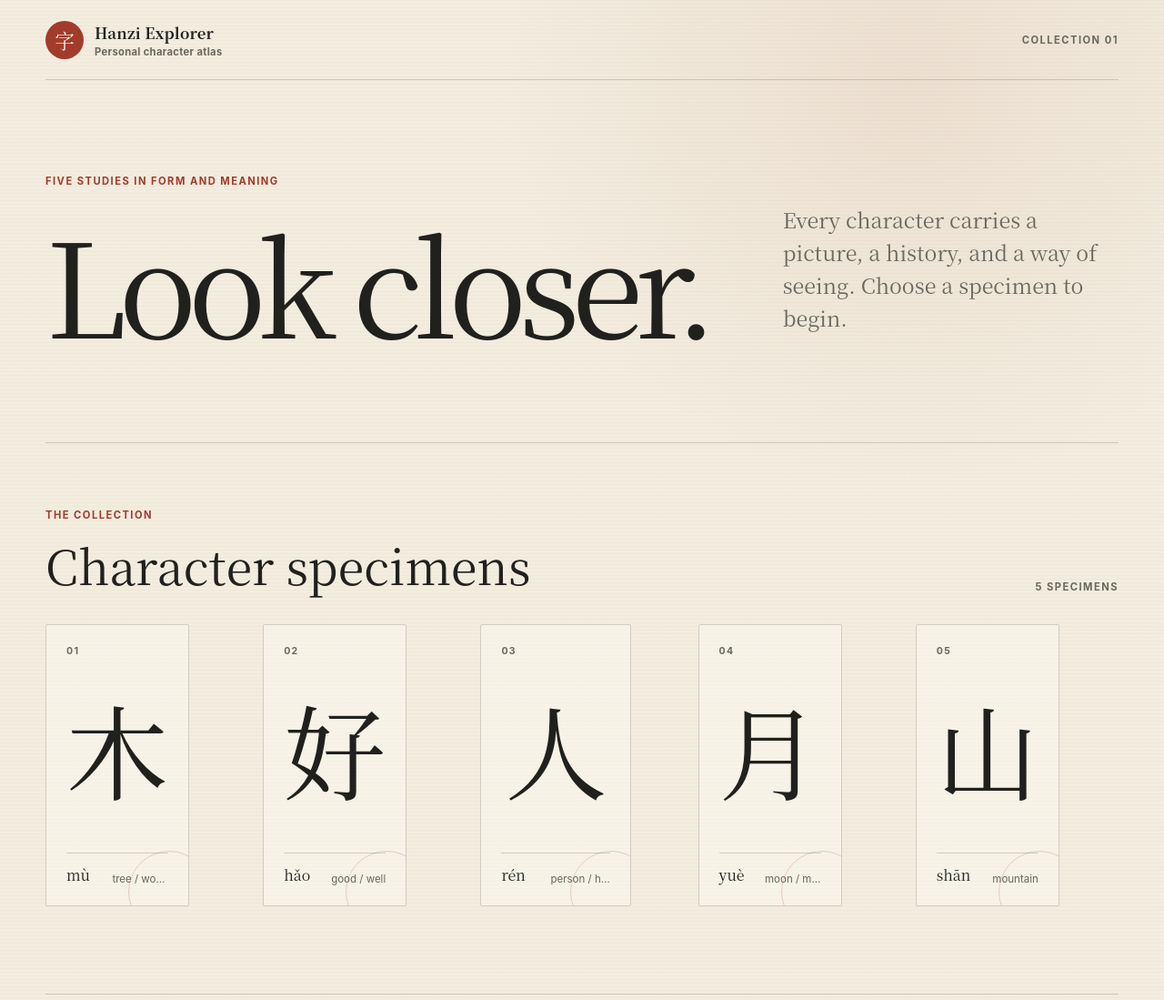
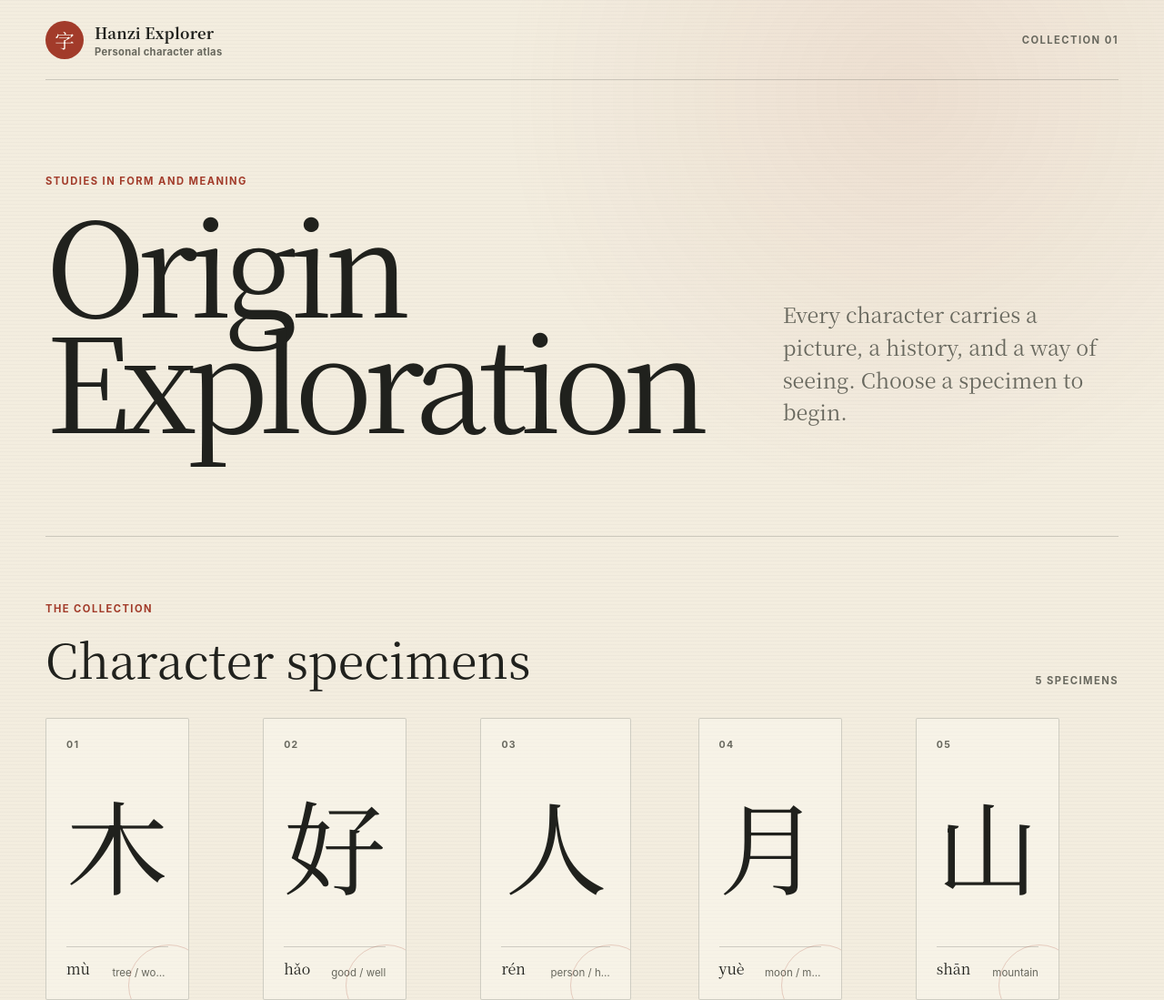
Before and after one commit to Zagundo/hanzi-explorer, a website: page app/index.html in a window 1280 px wide. Shown: the top 1099 px of the page at 91% size. Drawn offline with Linux system fonts and the light colour scheme.

Commit message:
feat: standardize Hanzi typography
Use a reproducible Noto Serif SC subset across devices and align the hero copy with the project's origin-exploration intent. Include the font license, regeneration command, and coverage for future character additions.

```diff
--- /dev/null
+++ b/app/fonts/subset.txt
@@ -0,0 +1 @@
+上个亮人从们份众你光出前吃大头女好子字山岛峰工床很日明月朋期木板林校桌森水
--- a/app/index.html
+++ b/app/index.html
@@ -28,8 +28,8 @@
 
       <main>
         <section class="hero" aria-labelledby="page-title">
-          <p class="eyebrow">Five studies in form and meaning</p>
-          <h1 id="page-title">Look closer.</h1>
+          <p class="eyebrow">Studies in form and meaning</p>
+          <h1 id="page-title">Origin Exploration</h1>
           <p class="hero-copy">
             Every character carries a picture, a history, and a way of seeing.
             Choose a specimen to begin.
--- a/app/styles.css
+++ b/app/styles.css
@@ -1,3 +1,11 @@
+@font-face {
+  font-family: "Noto Serif SC Subset";
+  src: url("./fonts/noto-serif-sc-subset.woff2") format("woff2");
+  font-display: swap;
+  font-style: normal;
+  font-weight: 400;
+}
+
 :root {
   color-scheme: light;
   --ink: #20211d;
@@ -7,8 +15,8 @@
   --line: rgba(32, 33, 29, 0.18);
   --cinnabar: #a23b2a;
   --jade: #486b5a;
-  --serif: "Songti SC", "STSong", "Noto Serif CJK SC", "Times New Roman",
-    serif;
+  --serif: "Noto Serif SC Subset", "Songti SC", "STSong",
+    "Noto Serif CJK SC", "Times New Roman", serif;
   --sans: -apple-system, BlinkMacSystemFont, "SF Pro Text", "Helvetica Neue",
     sans-serif;
 }
--- a/package.json
+++ b/package.json
@@ -3,6 +3,7 @@
   "private": true,
   "type": "module",
   "scripts": {
+    "font:subset": "node scripts/update-font-subset.mjs",
     "test": "node --test"
   }
 }
--- /dev/null
+++ b/scripts/update-font-subset.mjs
@@ -0,0 +1,87 @@
+import { mkdir, readFile, writeFile } from "node:fs/promises";
+import { pathToFileURL } from "node:url";
+
+const projectRoot = new URL("../", import.meta.url);
+const fontDirectory = new URL("app/fonts/", projectRoot);
+export const fontSourcePaths = [
+  "data/characters.json",
+  "app/index.html",
+  "app/favicon.svg",
+];
+const licenseUrl =
+  "https://raw.githubusercontent.com/google/fonts/main/ofl/notoserifsc/OFL.txt";
+
+export function extractHanzi(sources) {
+  const glyphs = sources.join("").match(/\p{Script=Han}/gu) ?? [];
+
+  return [...new Set(glyphs)]
+    .sort((left, right) => left.codePointAt(0) - right.codePointAt(0))
+    .join("");
+}
+
+async function fetchRequired(url, options) {
+  const response = await fetch(url, options);
+
+  if (!response.ok) {
+    throw new Error(`${url} returned ${response.status}`);
+  }
+
+  return response;
+}
+
+export async function updateFontSubset() {
+  const sources = await Promise.all(
+    fontSourcePaths.map((path) => readFile(new URL(path, projectRoot), "utf8")),
+  );
+  const glyphs = extractHanzi(sources);
+  const cssUrl = new URL("https://fonts.googleapis.com/css2");
+  cssUrl.searchParams.set("family", "Noto Serif SC:wght@400");
+  cssUrl.searchParams.set("display", "swap");
+  cssUrl.searchParams.set("text", glyphs);
+
+  const cssResponse = await fetchRequired(cssUrl, {
+    headers: {
+      "User-Agent":
+        "Mozilla/5.0 AppleWebKit/537.36 Chrome/136.0.0.0 Safari/537.36",
+    },
+  });
+  const css = await cssResponse.text();
+  const fontUrl = css.match(/url\((https:\/\/fonts\.gstatic\.com\/[^)]+)\)/)?.[1];
+
+  if (!fontUrl) {
+    throw new Error("Google Fonts did not return a downloadable font URL");
+  }
+
+  const [fontResponse, licenseResponse] = await Promise.all([
+    fetchRequired(fontUrl),
+    fetchRequired(licenseUrl),
+  ]);
+  const font = Buffer.from(await fontResponse.arrayBuffer());
+
+  if (font.subarray(0, 4).toString("ascii") !== "wOF2") {
+    throw new Error("Google Fonts did not return a valid WOFF2 font");
+  }
+
+  await mkdir(fontDirectory, { recursive: true });
+  await Promise.all([
+    writeFile(new URL("noto-serif-sc-subset.woff2", fontDirectory), font),
+    writeFile(
+      new URL("OFL.txt", fontDirectory),
+      await licenseResponse.text(),
+      "utf8",
+    ),
+    writeFile(new URL("subset.txt", fontDirectory), `${glyphs}\n`, "utf8"),
+  ]);
+
+  console.log(
+    `Wrote Noto Serif SC subset with ${Array.from(glyphs).length} glyphs.`,
+  );
+}
+
+const entryPoint = process.argv[1]
+  ? pathToFileURL(process.argv[1]).href
+  : undefined;
+
+if (import.meta.url === entryPoint) {
+  await updateFontSubset();
+}
--- /dev/null
+++ b/test/ui.test.js
@@ -0,0 +1,38 @@
+import assert from "node:assert/strict";
+import { readFile } from "node:fs/promises";
+import test from "node:test";
+import {
+  extractHanzi,
+  fontSourcePaths,
+} from "../scripts/update-font-subset.mjs";
+
+const readProjectFile = (path) =>
+  readFile(new URL(`../${path}`, import.meta.url), "utf8");
+
+test("hero copy reflects the collection's continuing purpose", async () => {
+  const html = await readProjectFile("app/index.html");
+
+  assert.match(html, />Studies in form and meaning</);
+  assert.match(html, />Origin Exploration</);
+  assert.doesNotMatch(html, />Five studies in form and meaning</);
+  assert.doesNotMatch(html, />Look closer\.</);
+});
+
+test("the interface uses the locally hosted Noto Serif SC subset", async () => {
+  const css = await readProjectFile("app/styles.css");
+  const font = await readFile(
+    new URL("../app/fonts/noto-serif-sc-subset.woff2", import.meta.url),
+  );
+
+  assert.match(css, /font-family: "Noto Serif SC Subset"/);
+  assert.ok(css.includes('url("./fonts/noto-serif-sc-subset.woff2")'));
+  assert.ok(font.length > 1_000, "font subset should contain binary font data");
+  assert.equal(font.subarray(0, 4).toString("ascii"), "wOF2");
+});
+
+test("the recorded font glyphs match the current character sources", async () => {
+  const sources = await Promise.all(fontSourcePaths.map(readProjectFile));
+  const recordedGlyphs = await readProjectFile("app/fonts/subset.txt");
+
+  assert.equal(recordedGlyphs.trim(), extractHanzi(sources));
+});
```
Also changed, not shown: HANDOFF.md (+28 -0 lines), app/fonts/OFL.txt (added, +94 -0 lines), app/fonts/README.md (added), app/fonts/noto-serif-sc-subset.woff2 (added).
